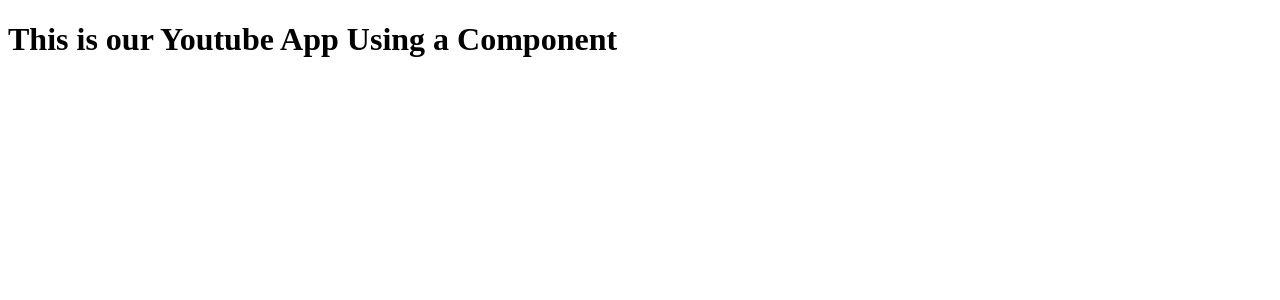
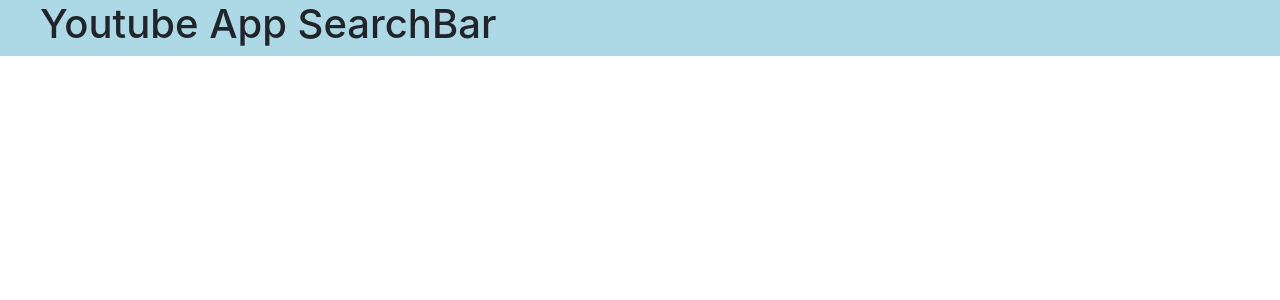
Before and after one commit to chasereske/youtube-app, a React (Create React App) app in the folder youtube-frontend/: page / in a window 1280 px wide. Shown: the top 300 px of the page. Built offline with nearby package versions, Linux system fonts and the light colour scheme.

Commit message:
Added some of the initial structure for the frontend to include the app.jsx file and the initial portion of the searchbar.

```diff
--- /dev/null
+++ b/youtube-frontend/src/components/SearchBar/searchBar.css
@@ -0,0 +1,9 @@
+.searchbar-nav {
+    background-color: lightblue;
+    width: 100%;
+}
+
+h1 {
+  padding-bottom: 0.2em;
+  padding-left: 1em;
+}
--- /dev/null
+++ b/youtube-frontend/src/components/SearchBar/searchBar.jsx
@@ -0,0 +1,16 @@
+import React from 'react';
+import './searchBar.css';
+
+function SearchBar(props) {
+    return (
+        <div className="row row-spacer">
+            <div className="col-md-12" style={{padding: 0}}>
+                <div className="searchbar-nav">
+                    <h1>Youtube App SearchBar</h1>
+                </div>
+            </div>
+        </div>
+    );
+}
+
+export default SearchBar;
--- /dev/null
+++ b/youtube-frontend/src/components/app.css
@@ -0,0 +1,14 @@
+.col-align { text-align: center;
+}
+
+.center {
+margin: 0;
+position: absolute;
+top: 50%;
+left: 50%;
+-ms-transform: translate(-50%, -50%); transform: translate(-50%, -50%);
+}
+
+.row-spacer {
+  margin-bottom: 2em;
+}
--- a/youtube-frontend/src/components/app.jsx
+++ b/youtube-frontend/src/components/app.jsx
@@ -1,10 +1,13 @@
 import React, { Component } from 'react';
+import SearchBar from './SearchBar/searchBar';
 
 class App extends Component {
     state = { }
     render() {
         return (
-            <h1> This is our Youtube App Using a Component</h1>
+            <div className="container-fluid">
+                <SearchBar />
+            </div>
         );
     }
 }
--- a/youtube-frontend/src/index.js
+++ b/youtube-frontend/src/index.js
@@ -1,6 +1,7 @@
 import React from 'react';
 import ReactDOM from 'react-dom';
 import App from './components/app';
+import 'bootstrap/dist/css/bootstrap.css';
 
 const jsxElement = <h1>Youtube App</h1>;
 console.log(jsxElement);
```
